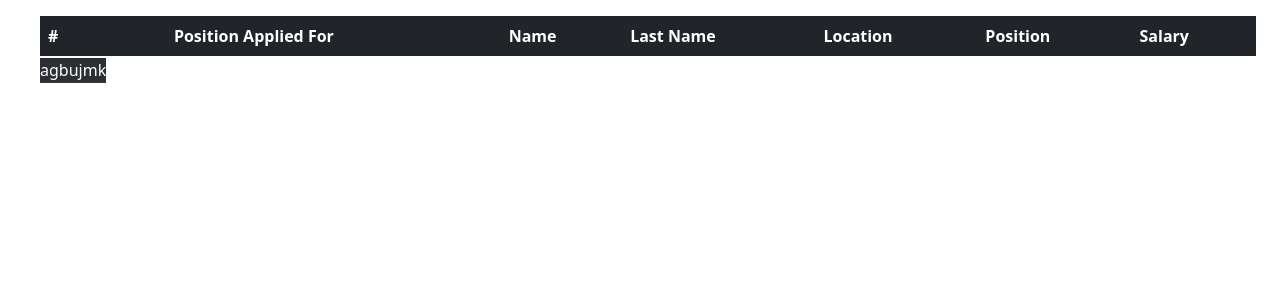
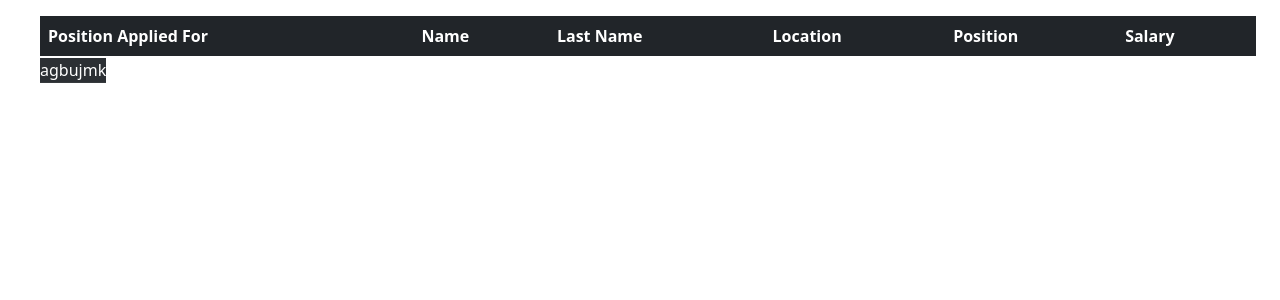
Before and after one commit to zithokamvalethu/jobs-marketing-app, a React (Create React App) app in the folder job-marketing/: page /profile in a window 1280 px wide. Shown: the top 300 px of the page. Built offline with nearby package versions, Linux system fonts and the light colour scheme.

Commit message:
changed table for profile

```diff
--- a/job-marketing/src/components/profile.js
+++ b/job-marketing/src/components/profile.js
@@ -8,7 +8,7 @@ function Profile() {
       <table class="table table-striped table-dark">
         <thead>
           <tr>
-            <th scope="col">#</th>
+
             <th scope="col">Position Applied For</th>
             <th scope="col">Name</th>
             <th scope="col">Last Name</th>
```
